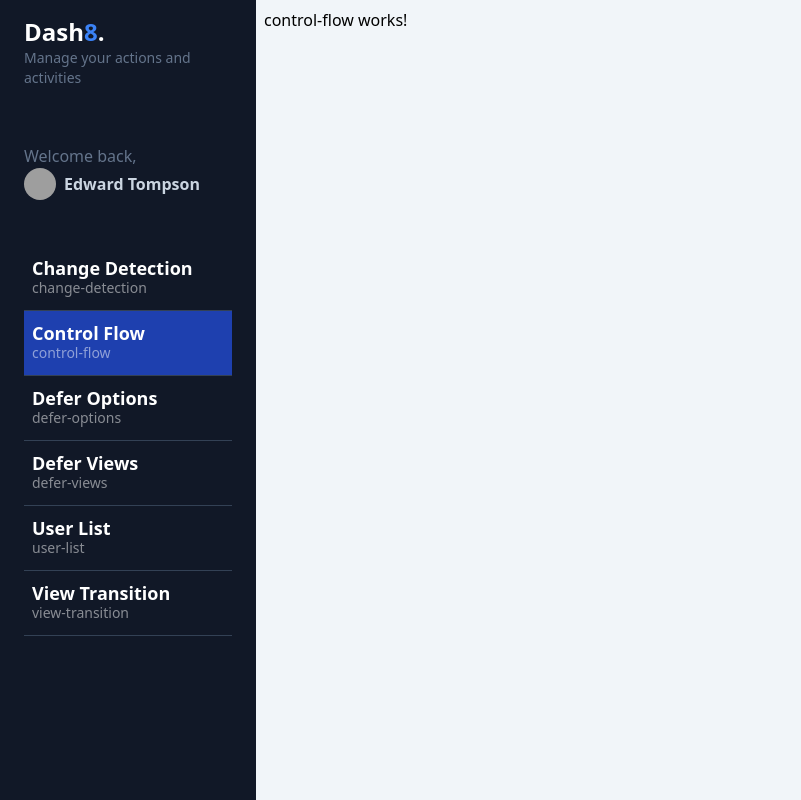
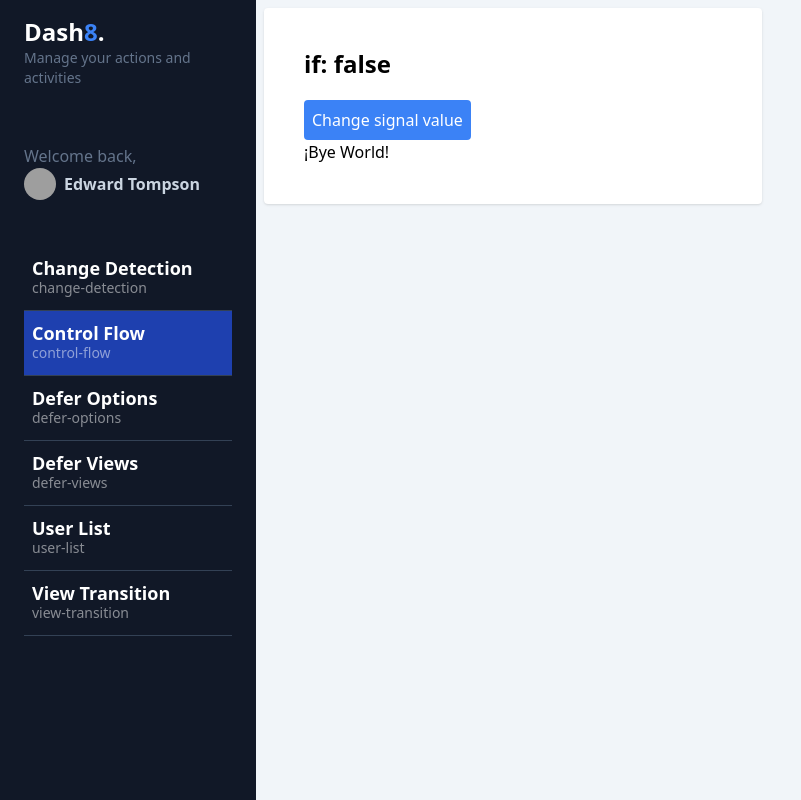
Before and after one commit to guidopontet/dashboard-angular, an Angular app: page /dashboard/control-flow in a window 1280 px wide. Shown: the whole page, without its empty margins (0-801 px from the left). Built offline with nearby package versions, Linux system fonts and the light colour scheme; grey boxes are pictures that could not be loaded.

Commit message:
feat: add @if control flow

```diff
--- a/src/app/dashboard/pages/control-flow/control-flow.component.html
+++ b/src/app/dashboard/pages/control-flow/control-flow.component.html
@@ -1 +1,17 @@
-<p>control-flow works!</p>
+<section class="grid grid-cols-1 md:grid-cols-2 gap-3">
+  <div class="bg-white rounded shadow p-10">
+    <h2 class="text-2xl font-bold mb-5">if: {{ showContent() }}</h2>
+
+    <button
+      class="p-2 bg-blue-500 rounded text-white"
+      (click)="toggleContent()">
+      Change signal value
+    </button>
+
+    @if (showContent()) {
+      <p>¡Hi World!</p>
+    } @else {
+      <p>¡Bye World!</p>
+    }
+  </div>
+</section>
--- a/src/app/dashboard/pages/control-flow/control-flow.component.ts
+++ b/src/app/dashboard/pages/control-flow/control-flow.component.ts
@@ -1,4 +1,4 @@
-import { Component } from '@angular/core';
+import { Component, signal } from '@angular/core';
 
 @Component({
   selector: 'app-control-flow',
@@ -8,5 +8,9 @@
   styles: ``
 })
 export default class ControlFlowComponent {
+  public showContent = signal(false);
 
+  public toggleContent() {
+    this.showContent.update((value) => !value)
+  }
 }
```
